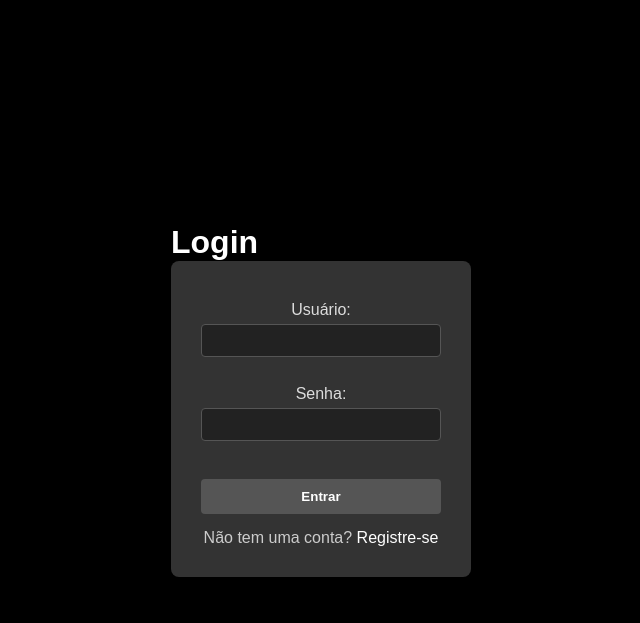
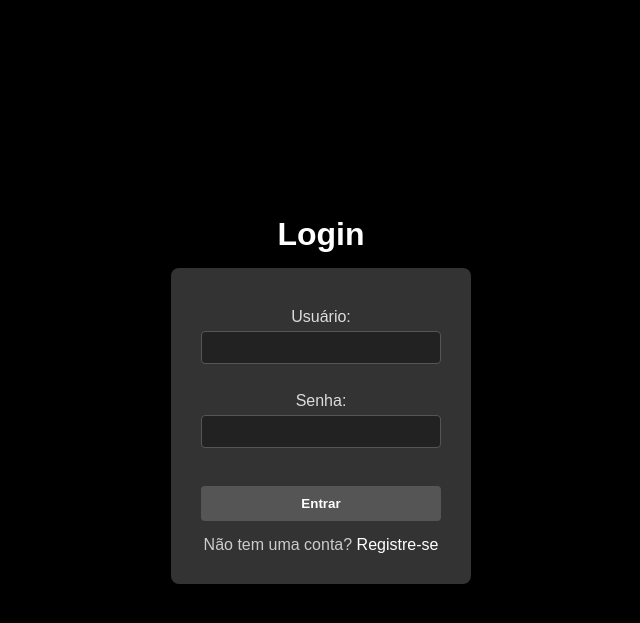
Before and after one commit to AndreReiis/faculdade, a PHP site: page /login.php in a window 1280 px wide. Shown: the top 623 px of the page, without its empty margins (319-959 px from the left). Run offline with PHP 8.4, Linux system fonts and the light colour scheme.

Commit message:
alinhei o texto da pagina de login

```diff
--- a/site/compra.php
+++ b/site/compra.php
@@ -21,7 +21,7 @@
         <input type="text" id="numero_cartao" name="numero_cartao"  maxlength="16" required>
 
         <label for="validade_cartao">Validade do Cartão (MM/AA):</label>
-        <input type="text" id="validade_cartao" name="validade_cartao" placeholder="MM/AA" maxlength="4" required> <!-- Limite de
+        <input type="text" id="validade_cartao" name="validade_cartao" placeholder="MM/AA" maxlength="4" required > <!-- Limite de
         5 -->
 
         <label for="cvv">CVV:</label>
--- a/site/login.php
+++ b/site/login.php
@@ -29,7 +29,7 @@ if ($_SERVER['REQUEST_METHOD'] === 'POST') {
     <title>Login</title>
 </head>
 <body>
-    <div class="main-co">
+    <div style="display: flex; flex-direction: column;  justify-content: center; align-items: center; gap: 15px;">
         <h1>Login</h1>
         <main>
             <?php if (isset($erro)) : ?>
```
